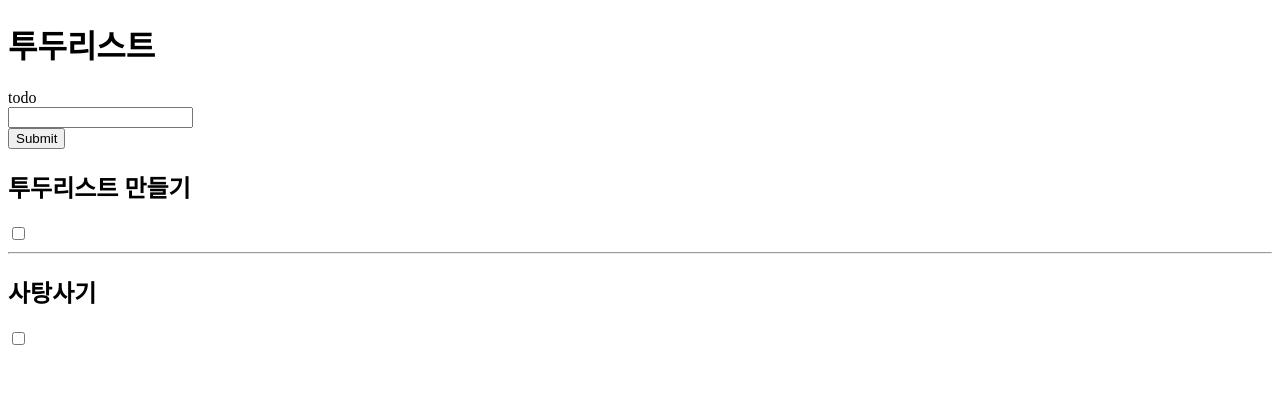
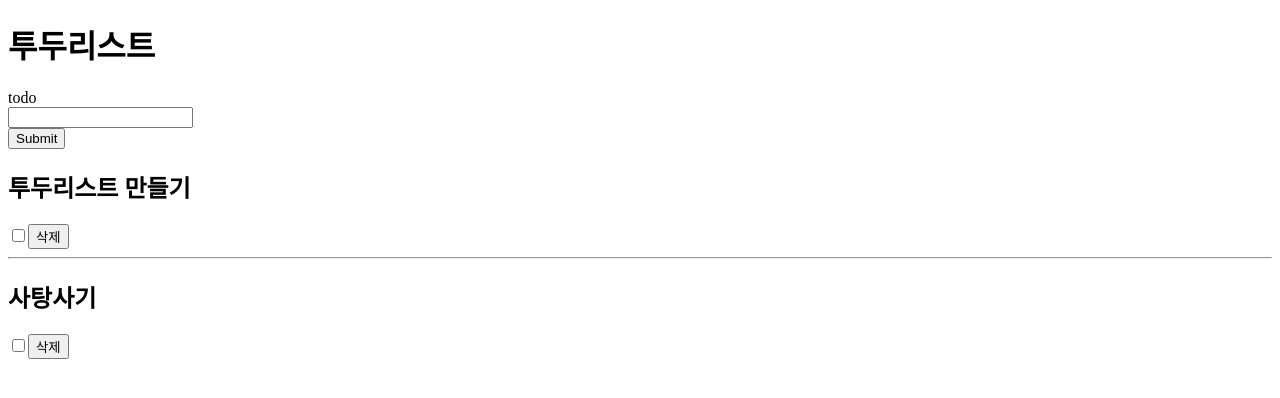
Before and after one commit to Jongyeol91/todolist_react_express, a React (Create React App) app: page / in a window 1280 px wide. Shown: the top 398 px of the page. Built offline with nearby package versions, Linux system fonts and the light colour scheme.

Commit message:
feat: Todo 삭제 기능

```diff
--- a/src/Form.jsx
+++ b/src/Form.jsx
@@ -1,3 +1,4 @@
+import React from "react";
 import { Input, Form , Button, Checkbox} from 'antd';
 
 const TodoForm = ({ addTask }) => {
--- a/src/Todo.jsx
+++ b/src/Todo.jsx
@@ -1,16 +1,21 @@
 import React from 'react';
-import {Checkbox} from "antd";
+import { Checkbox, Button } from "antd";
 
-const Todo = ({ todo, toggleCompletion }) => {
+const Todo = ({ todo, toggleCompletion, remove }) => {
 
   const handleToggleCompletion = () => {
     toggleCompletion(todo.id)
+  }
+
+  const handleRemove = () => {
+    remove(todo.id);
   }
 
   return (
       <div>
         <h2>{todo.task}</h2>
         <Checkbox checked={todo.completed} onChange={handleToggleCompletion}/>
+        <Button onClick={handleRemove}>삭제</Button>
       </div>
   )
 }
--- a/src/Todolist.jsx
+++ b/src/Todolist.jsx
@@ -1,4 +1,4 @@
-import React, {useState, useEffect} from 'react';
+import React, { useState, useEffect } from 'react';
 import Todo from "./Todo";
 import Form from './Form'
 
@@ -38,12 +38,16 @@ const Todolist = () => {
     setTodos(copy);
   }
 
+  const remove = (id) => {
+    setTodos(todos.filter(todo => todo.id !== id))
+  }
+
   return (
       <>
         <Form addTask={addTask}/>
         {todos.map((todo, i) => (
             <>
-              <Todo key={todo.id} todo={todo} toggleCompletion={toggleCompletion} />
+              <Todo key={todo.id} todo={todo} toggleCompletion={toggleCompletion} remove={remove} />
               { i < todos.length -1  && <hr/>}
             </>
         ))}
```
